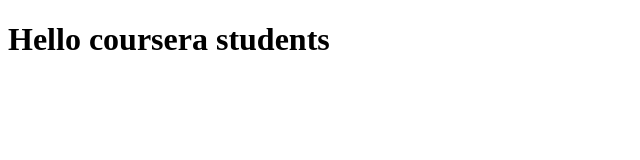
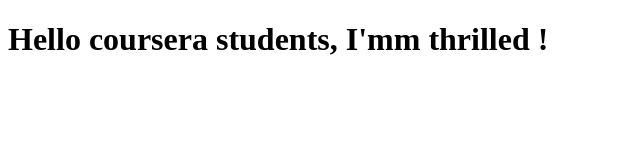
Before and after one commit to jdedeyne/coursera-test, a plain HTML site: page index.html in a window 1280 px wide. Shown: the whole page, without its empty margins (0-640 px from the left). Drawn offline with Linux system fonts and the light colour scheme.

Commit message:
next version

```diff
--- a/index.html
+++ b/index.html
@@ -5,6 +5,6 @@
     <title>Hello coursera</title>
   </head>
   <body>
-<h1>Hello coursera students</h1>
+<h1>Hello coursera students, I'mm thrilled !</h1>
   </body>
 </html>
```
